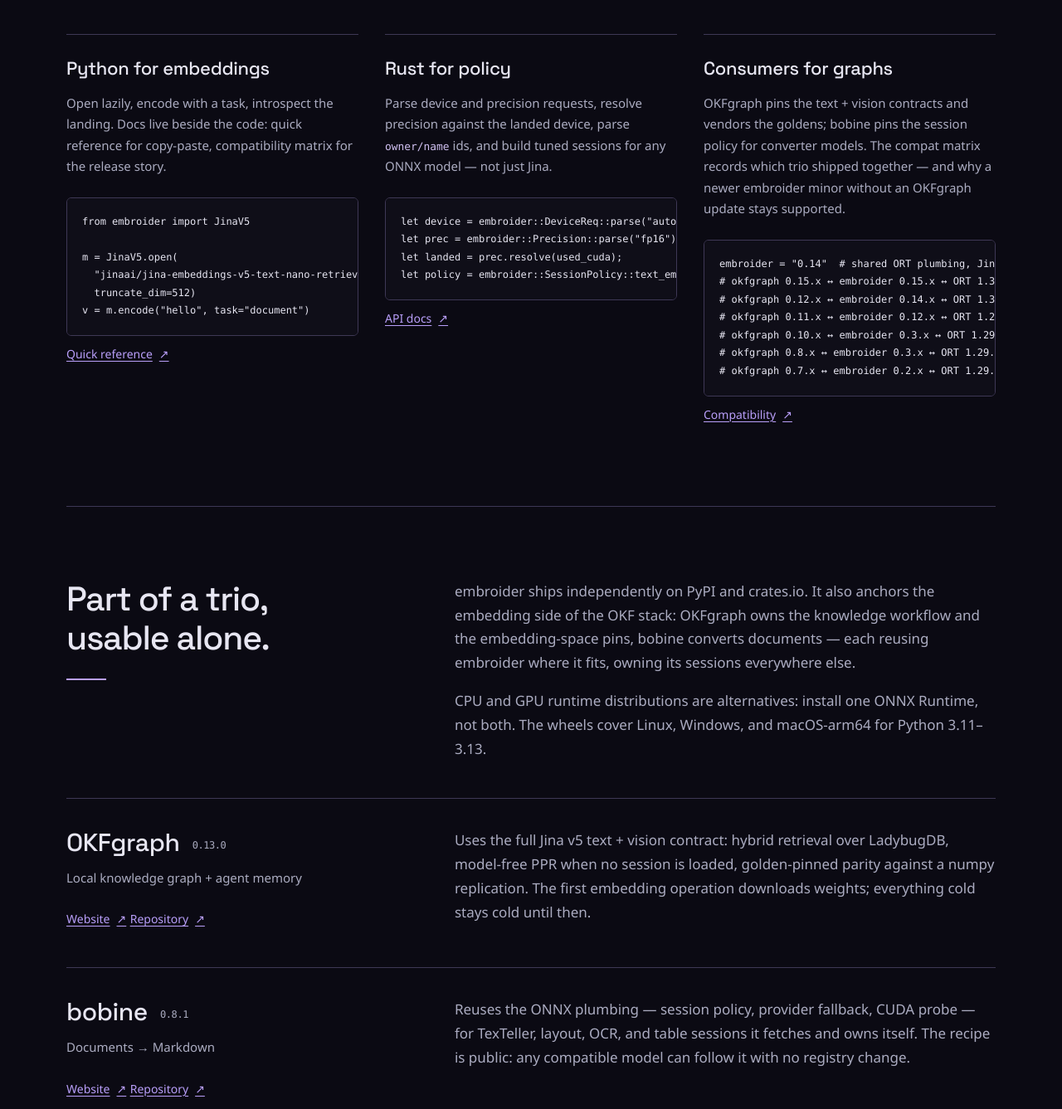
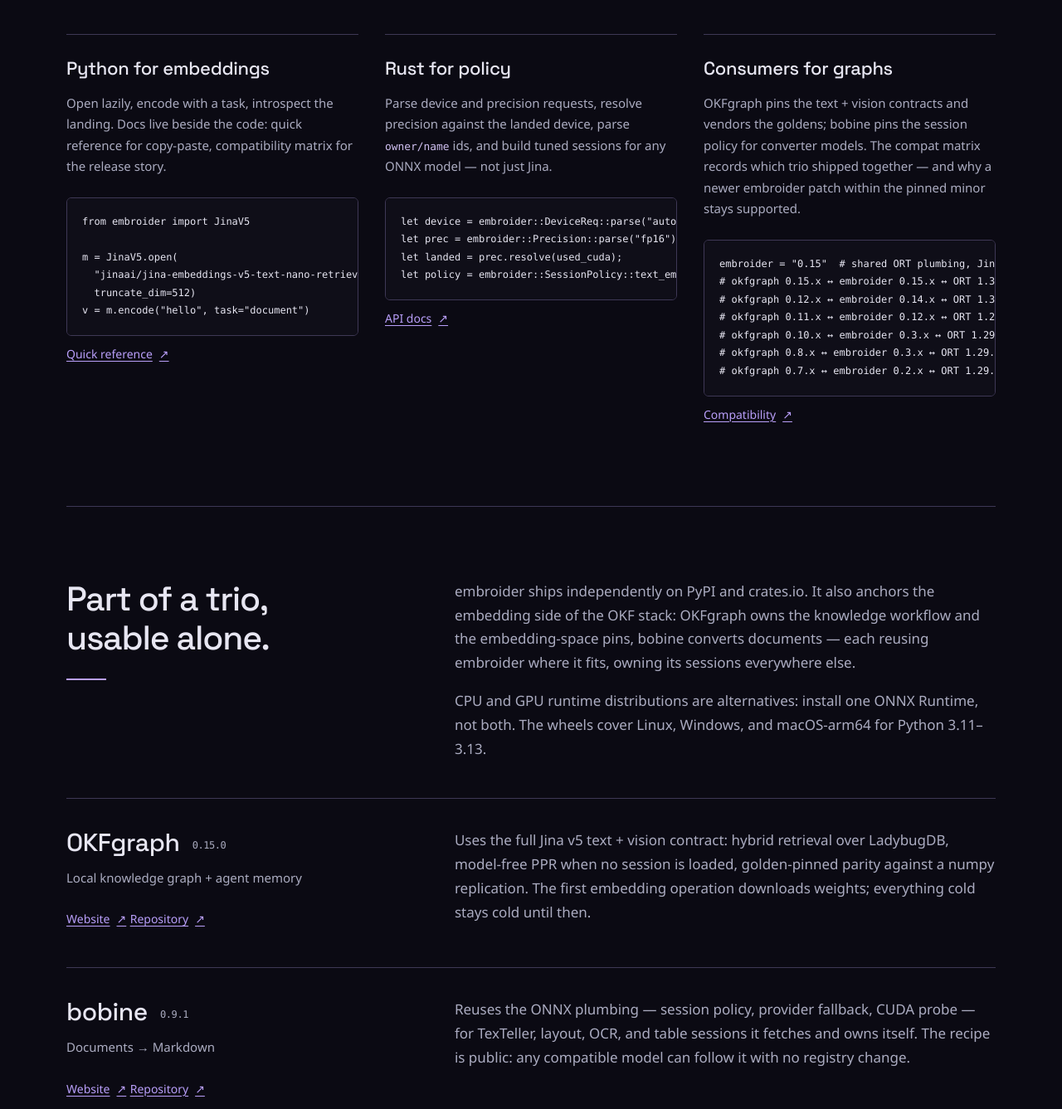
Before and after one commit to opticsWolf/embroider, a plain HTML site: page pages/index.html in a window 1280 px wide. Shown: the part 7692-9029 px from the top of the page at 83% size. Drawn offline with Linux system fonts and the light colour scheme.

Commit message:
docs: align 0.15.1 compatibility and site pins
Add the 0.14/0.15 matrix rows, state the patch-vs-minor floor rule, fix
the consumer pin and site package versions, and record the release-prep
state without claiming a tag.

```diff
--- a/pages/index.html
+++ b/pages/index.html
@@ -232,7 +232,7 @@ v = m.encode("hello", task="document")</code></pre><a class="text-link" href="ht
 let prec = embroider::Precision::parse("fp16")?;
 let landed = prec.resolve(used_cuda);
 let policy = embroider::SessionPolicy::text_embed();</code></pre><a class="text-link" href="https://docs.rs/embroider">API docs <span aria-hidden="true">↗</span></a></article>
-    <article><h3>Consumers for graphs</h3><p>OKFgraph pins the text + vision contracts and vendors the goldens; bobine pins the session policy for converter models. The compat matrix records which trio shipped together — and why a newer embroider minor without an OKFgraph update stays supported.</p><pre tabindex="0" aria-label="Consumer pins"><code>embroider = "0.14"  # shared ORT plumbing, Jina + Gemma engines
+    <article><h3>Consumers for graphs</h3><p>OKFgraph pins the text + vision contracts and vendors the goldens; bobine pins the session policy for converter models. The compat matrix records which trio shipped together — and why a newer embroider patch within the pinned minor stays supported.</p><pre tabindex="0" aria-label="Consumer pins"><code>embroider = "0.15"  # shared ORT plumbing, Jina + Gemma engines
 # okfgraph 0.15.x ↔ embroider 0.15.x ↔ ORT 1.31.1
 # okfgraph 0.12.x ↔ embroider 0.14.x ↔ ORT 1.31.1
 # okfgraph 0.11.x ↔ embroider 0.12.x ↔ ORT 1.29.0
@@ -245,11 +245,11 @@ let policy = embroider::SessionPolicy::text_embed();</code></pre><a class="text-
 <section id="stack" aria-labelledby="stack-title">
   <div class="section-intro"><h2 id="stack-title">Part of a trio,<br>usable alone.</h2><div class="prose"><p>embroider ships independently on PyPI and crates.io. It also anchors the embedding side of the OKF stack: OKFgraph owns the knowledge workflow and the embedding-space pins, bobine converts documents — each reusing embroider where it fits, owning its sessions everywhere else.</p><p>CPU and GPU runtime distributions are alternatives: install one ONNX Runtime, not both. The wheels cover Linux, Windows, and macOS-arm64 for Python 3.11–3.13.</p></div></div>
   <div class="package" id="okfgraph">
-    <div class="package-heading"><h3>OKFgraph <span class="ver">0.13.0</span></h3><p>Local knowledge graph + agent memory</p><a class="text-link" href="https://opticswolf.github.io/OKFgraph/">Website <span aria-hidden="true">↗</span></a> <a class="text-link" href="https://github.com/opticsWolf/OKFgraph">Repository <span aria-hidden="true">↗</span></a></div>
+    <div class="package-heading"><h3>OKFgraph <span class="ver">0.15.0</span></h3><p>Local knowledge graph + agent memory</p><a class="text-link" href="https://opticswolf.github.io/OKFgraph/">Website <span aria-hidden="true">↗</span></a> <a class="text-link" href="https://github.com/opticsWolf/OKFgraph">Repository <span aria-hidden="true">↗</span></a></div>
     <div class="prose"><p>Uses the full Jina v5 text + vision contract: hybrid retrieval over LadybugDB, model-free PPR when no session is loaded, golden-pinned parity against a numpy replication. The first embedding operation downloads weights; everything cold stays cold until then.</p></div>
   </div>
   <div class="package" id="bobine">
-    <div class="package-heading"><h3>bobine <span class="ver">0.8.1</span></h3><p>Documents → Markdown</p><a class="text-link" href="https://opticswolf.github.io/bobine/">Website <span aria-hidden="true">↗</span></a> <a class="text-link" href="https://github.com/opticsWolf/bobine">Repository <span aria-hidden="true">↗</span></a></div>
+    <div class="package-heading"><h3>bobine <span class="ver">0.9.1</span></h3><p>Documents → Markdown</p><a class="text-link" href="https://opticswolf.github.io/bobine/">Website <span aria-hidden="true">↗</span></a> <a class="text-link" href="https://github.com/opticsWolf/bobine">Repository <span aria-hidden="true">↗</span></a></div>
     <div class="prose"><p>Reuses the ONNX plumbing — session policy, provider fallback, CUDA probe — for TexTeller, layout, OCR, and table sessions it fetches and owns itself. The recipe is public: any compatible model can follow it with no registry change.</p></div>
   </div>
   <div class="table-wrap" tabindex="0" role="region" aria-label="Package versions"><table><caption>Published stack</caption><thead><tr><th scope="col">Responsibility</th><th scope="col">Package</th><th scope="col">Version</th></tr></thead><tbody>
```
Also changed, not shown: 2 other files.
